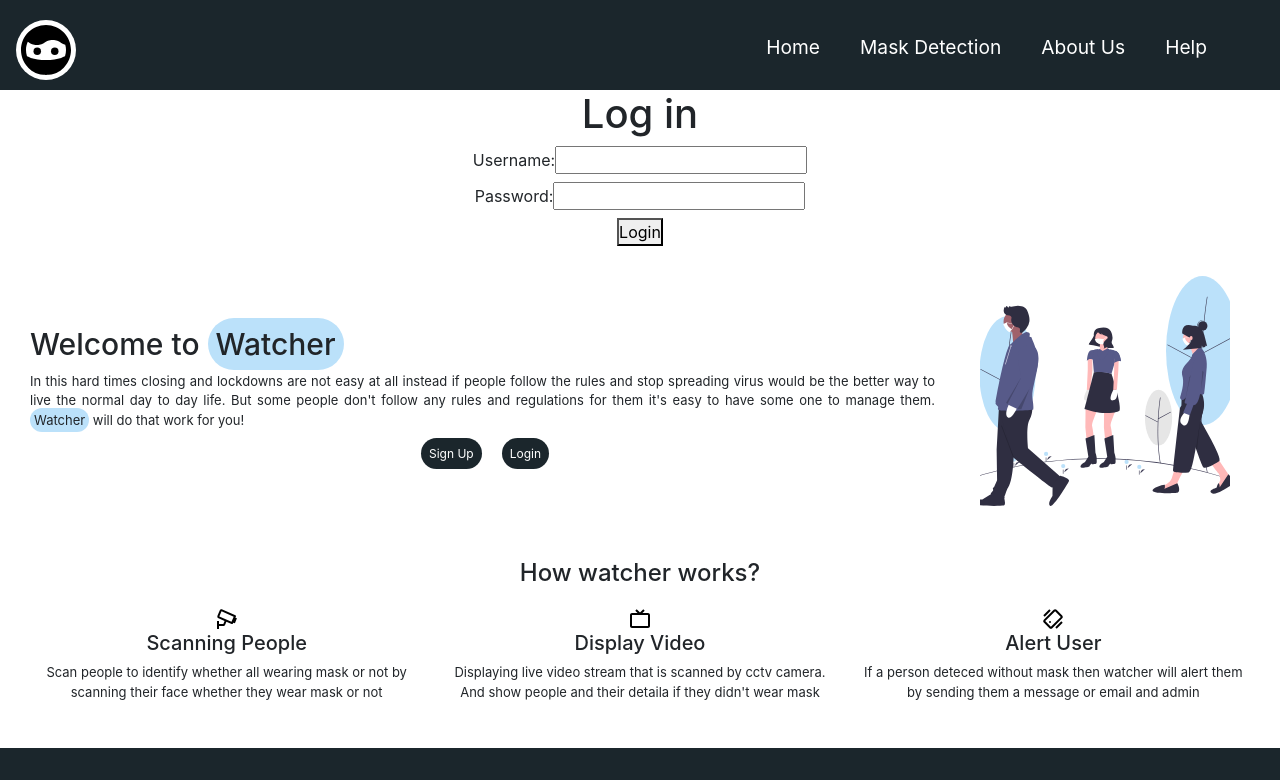
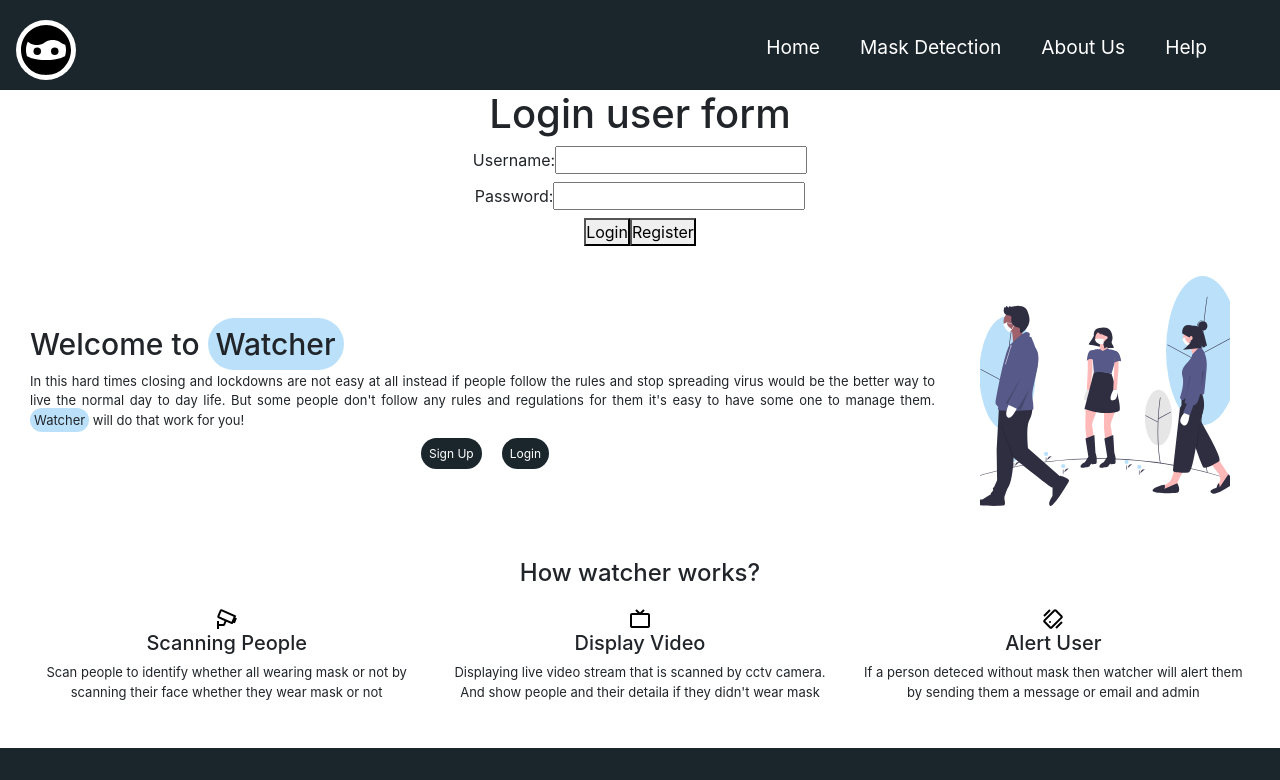
Before and after one commit to Software-Development-Group-Project/Watcher, a React (Create React App) app in the folder sdgp_project/: page / in a window 1280 px wide. Shown: the top 780 px of the page. Built offline with nearby package versions, Linux system fonts and the light colour scheme.

Commit message:
add component

```diff
--- a/sdgp_project/src/components/login.js
+++ b/sdgp_project/src/components/login.js
@@ -1,12 +1,9 @@
 import React, { Component} from 'react';
 
 class Login extends Component {
-    state = { credentials: {username: '', password: ''} }
 
-    inputChanged = event => {
-        const cred = this.state.credentials;
-        cred[event.target.name] = event.target.value;
-        this.setState({credentials: cred});
+  state = {
+    credentials: {username: '', password: ''}
   }
 
   login = event => {
@@ -16,36 +13,51 @@ class Login extends Component {
       body: JSON.stringify(this.state.credentials)
     })
     .then( data => data.json())
+
+    .catch( error => alert("hi"))
+  }
+
+  register = event => {
+    fetch('http://127.0.0.1:8000/api/users/', {
+      method: 'POST',
+      headers: {'Content-Type': 'application/json'},
+      body: JSON.stringify(this.state.credentials)
+    })
+    .then( data => data.json())
     .then(
       data => {
-            this.props.userLogin(data.token);
+        alert(data.token);
       }
     )
-        .catch( error => console.error(error))
+    .catch( error => alert("r"))
+  }
+  inputChanged = event => {
+    const cred = this.state.credentials;
+    cred[event.target.name] = event.target.value;
+    this.setState({credentials: cred});
   }
 
   render() {
     return (
       <div>
-            <h1>Log in</h1>
+        <h1>Login user form</h1>
+
         <label>
           Username:
           <input type="text" name="username"
            value={this.state.credentials.username}
-          onChange={this.inputChanged}
-           />
+           onChange={this.inputChanged}/>
         </label>
         <br/>
         <label>
           Password:
           <input type="password" name="password"
            value={this.state.credentials.password}
-          onChange={this.inputChanged}
-            />
+           onChange={this.inputChanged} />
         </label>
-
         <br/>
         <button onClick={this.login}>Login</button>
+        <button onClick={this.register}>Register</button>
       </div>
     );
   }
```
Also changed, not shown: sdgp_project/src/App.js (+8 -2 lines). Lines whose indentation alone changed are shown as unchanged.
